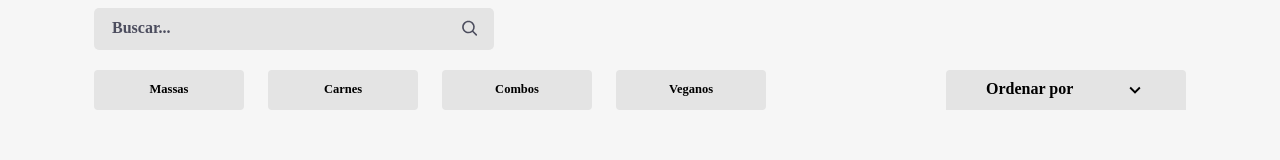
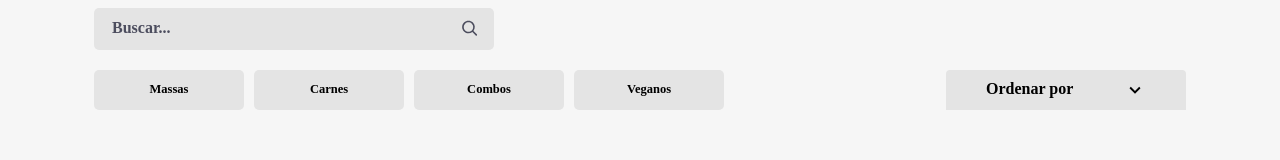
Before and after one commit to Th-Fernandes/aluroni, a React (Create React App) app: page /cardapio in a window 1280 px wide. Shown: the part 541-701 px from the top of the page. Built offline with nearby package versions, Linux system fonts and the light colour scheme; a web font is replaced by a local one.

Commit message:
cardapio page: filter component refactoring

```diff
--- a/src/pages/Cardapio/Buscador/index.tsx
+++ b/src/pages/Cardapio/Buscador/index.tsx
@@ -3,16 +3,16 @@
 import {CgSearch} from 'react-icons/cg';
 
 interface Props {
-  busca: string,
-  setBusca: Dispatch<SetStateAction<string>>
+  search: string,
+  setSearch: Dispatch<SetStateAction<string>>
 }
 
-export default function Buscador({busca, setBusca}:Props){
+export function SearchInput({search, setSearch}:Props){
   return (
     <div className={styles.buscador}>
       <input
-        value={busca}
-        onChange={event => setBusca(event.target.value)}
+        value={search}
+        onChange={event => setSearch(event.target.value)}
         type="text"
         placeholder="Buscar..."
       />
--- a/src/pages/Cardapio/Cardapio.module.scss
+++ b/src/pages/Cardapio/Cardapio.module.scss
@@ -6,11 +6,14 @@
 
   .cardapio {
     &__filtros {
-      display: flex;
-      justify-content: space-between;
-      align-items: center;
-      flex-wrap: wrap;
       margin-bottom: 3rem;
+
+      @media(min-width: $tablet) {
+        display: flex;
+        justify-content: space-between;
+        flex-wrap: wrap;
+        align-items: center;
+      }
     }
   }
 }
--- a/src/pages/Cardapio/Filtros/Filtros.module.scss
+++ b/src/pages/Cardapio/Filtros/Filtros.module.scss
@@ -1,24 +1,32 @@
 @import "styles/variables";
 
-.filtros {
-  display: flex;
-  gap: 24px;
-  flex-wrap: wrap;
-  margin: 20px 0;
-  &__filtro {
-    align-items: center;
+.filters {
+  display: grid;
+  grid-template-columns: repeat(4, 1fr);
+  gap: 1rem;
+  overflow-x: auto;
+  margin: 2rem 0;
+
+  &__filter {
+    width: 100%;
+    height: 4rem;
+    border: none;
+    border-radius: 0.5rem;
     background-color: $grey;
-    border: none;
-    border-radius: 4px;
-    display: flex;
     font-size: 1.25rem;
     font-weight: bold;
-    height: 40px;
-    justify-content: center;
-    width: 150px;
-    &--ativo {
+
+    @media(min-width: $tablet) {
+      width: 15rem;
+    }
+
+    &--active {
       background-color: $blue;
       color: white;
+
+      &:focus{
+        outline: 2px solid $red;
+      }
     }
   }
 }
--- a/src/pages/Cardapio/Filtros/index.tsx
+++ b/src/pages/Cardapio/Filtros/index.tsx
@@ -6,28 +6,28 @@
 // type IOpcao = typeof filtros[0];
 
 interface Props {
-  filtro: number | null,
-  setFiltro: Dispatch<SetStateAction<number | null>>
+  filter: number | null,
+  setFilter: Dispatch<SetStateAction<number | null>>
 }
 
-export default function Filtros({filtro, setFiltro}:Props) {
+export function Filters({filter, setFilter}:Props) {
   function selecionarFiltro(opcao:number) {
-    return setFiltro(opcaoAnterior => {
+    return setFilter(opcaoAnterior => {
       if (opcaoAnterior === opcao) return null;
       return opcao;
     });
   }
 
   return (
-    <div className={styles.filtros}>
+    <div className={styles.filters}>
       {
         filtros.map(({label, id}) => (
           <button
             onClick={() => selecionarFiltro(id)}
 
             className={classNames({
-              [styles['filtros__filtro']]: true,
-              [styles['filtros__filtro--ativo']]: filtro === id
+              [styles['filters__filter']]: true,
+              [styles['filters__filter--active']]: filter === id
             })}
             key={id}>
             {label}
--- a/src/pages/Cardapio/index.tsx
+++ b/src/pages/Cardapio/index.tsx
@@ -1,17 +1,16 @@
 import { useState } from 'react';
 
 import Items from 'pages/Cardapio/Items';
-import Buscador from './Buscador';
-import Filtros from './Filtros';
+import { SearchInput } from './Buscador';
+import { Filters } from './Filtros';
 import Ordenador from './Ordenador';
 
 import stylesTheme from 'styles/Theme.module.scss';
 import styles from './Cardapio.module.scss';
 
-
 export default function Cardapio() {
-  const [busca, setBusca] = useState<string>('');
-  const [filtro, setFiltro] = useState<number | null>(null);
+  const [search, setSearch] = useState<string>('');
+  const [filter, setFilter] = useState<number | null>(null);
   const [ordenador, setOrdenador] = useState<string>('');
 
   return (
@@ -20,17 +19,17 @@
         Cardápio
       </h3>
 
-      <Buscador
-        busca={busca}
-        setBusca={setBusca}
+      <SearchInput
+        search={search}
+        setSearch={setSearch}
       />
 
       <div className={styles.cardapio__filtros}>
-        <Filtros filtro={filtro} setFiltro={setFiltro} />
+        <Filters filter={filter} setFilter={setFilter} />
         <Ordenador ordenador={ordenador} setOrdenador={setOrdenador} />
       </div>
 
-      <Items busca={busca} filtro={filtro} ordenador={ordenador} />
+      <Items busca={search} filtro={filter} ordenador={ordenador} />
     </section>
   );
 }
```
